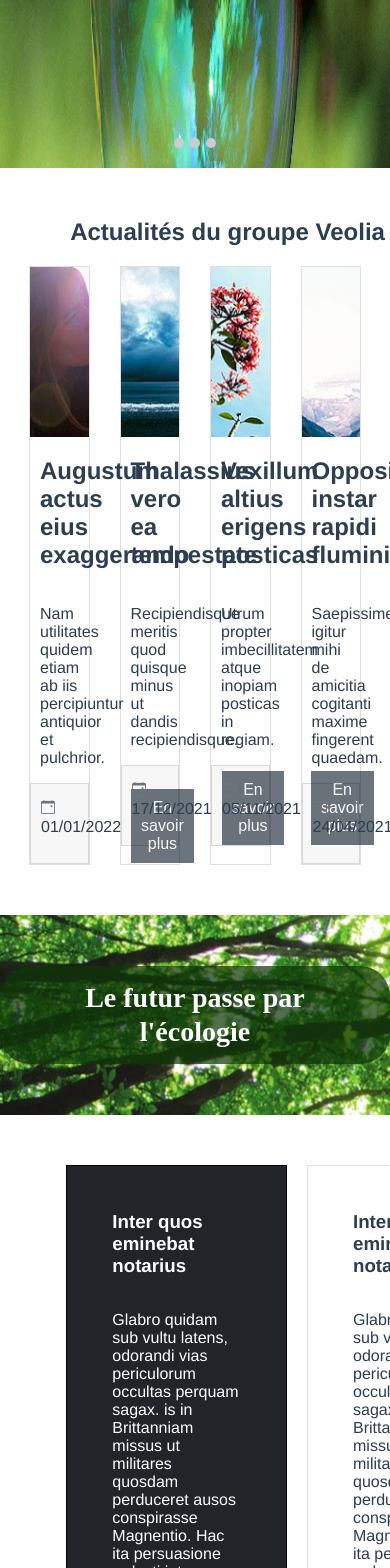
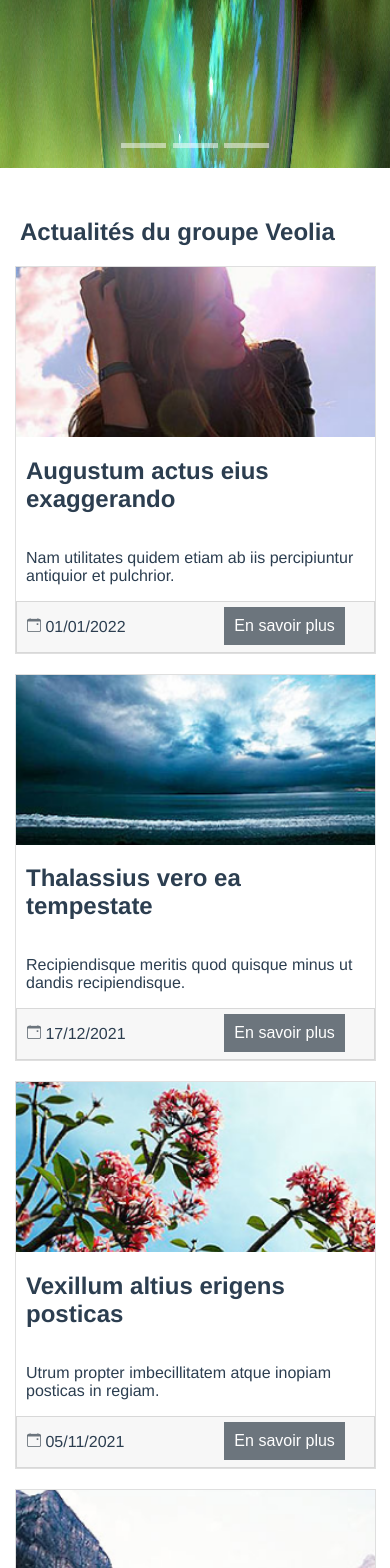
Before and after one commit to SouthKg/Lemon-Test, a Vue app: page / in a window 390 px wide. Shown: the part 420-1988 px from the top of the page. Built offline with nearby package versions, Linux system fonts and the light colour scheme.

Commit message:
end desktop, responsive all the page except header

```diff
--- a/src/components/CardActu.vue
+++ b/src/components/CardActu.vue
@@ -72,4 +72,10 @@
   font-size:16px;
   margin-top:5px;
 }
+@media screen and (max-width:1024px){
+  .card-actu{
+    width:92%;
+    margin-bottom:20px;
+  }
+}
 </style>
--- a/src/components/CardLoop.vue
+++ b/src/components/CardLoop.vue
@@ -57,4 +57,12 @@
   margin-left:18%;
   margin-top:50px;
 }
+@media screen and (max-width:1024px){
+  h2{
+    margin-left:20px;
+  }
+  .card-loop {
+    flex-direction: column;
+  }
+}
 </style>
--- a/src/components/cardsSection.vue
+++ b/src/components/cardsSection.vue
@@ -80,4 +80,17 @@
   background:#6C757D;
   transition:0.6s;
 }
+@media screen and (max-width:1024px){
+  .row{
+    flex-direction: column;
+    margin-left:15px;
+    margin-right:15px;
+  }
+  .column{
+    width:72%;
+    margin-right:0px;
+    margin-left:0px;
+    margin-bottom:20px;
+  }
+}
 </style>
--- a/src/components/footerComponent.vue
+++ b/src/components/footerComponent.vue
@@ -88,4 +88,24 @@
   margin-bottom:20px;
 }
 
+@media screen and (max-width:1024px){
+    .footer-columns{
+      flex-direction: column;
+      padding:1% 5%;
+    }
+  .footer-column{
+    width:100%;
+  }
+  .separator{
+    margin-left:5%;
+    margin-right:5%;
+  }
+  .footer-extra p{
+    margin-left:5%;
+    margin-right:5%;
+  }
+  .wave-background{
+    height:50px;
+  }
+}
 </style>
--- a/src/components/imgCarousel.vue
+++ b/src/components/imgCarousel.vue
@@ -70,14 +70,14 @@
 .menu label {
   cursor: pointer;
   display: inline-block;
-  width: 10px;
-  height: 10px;
-  background: #ccc;
-  border-radius: 50px;
+  width: 45px;
+  height: 5px;
+  background: #FFFFFF80;
+  border-radius: 0;
   margin: 0 0.2em 1em;
 }
 .menu label:hover,.menu label:focus {
-  background: #1c87c9;
+  background: white;
 }
 .slide-input{
   opacity: 0;
@@ -103,7 +103,7 @@
 .slide-text {
   display: none;
   position: absolute;
-  top: 50%;
+  top: 75%;
   left: 50%;
   transform: translate(-50%, -50%);
   color: white;
@@ -114,4 +114,13 @@
   display: block;
 }
 
+@media screen and (max-width:1024px){
+  .slider-container[data-v-c9bcd23a] {
+    height: 145px;
+  }
+  .slide-text{
+    display:none !important;
+  }
+}
+
 </style>
--- a/src/components/titleBanner.vue
+++ b/src/components/titleBanner.vue
@@ -32,4 +32,10 @@
     font-size: 28px;
     line-height: 34px;
   }
+
+  @media screen and (max-width:1024px){
+    h2{
+      font-size:21px;
+    }
+  }
 </style>
```
